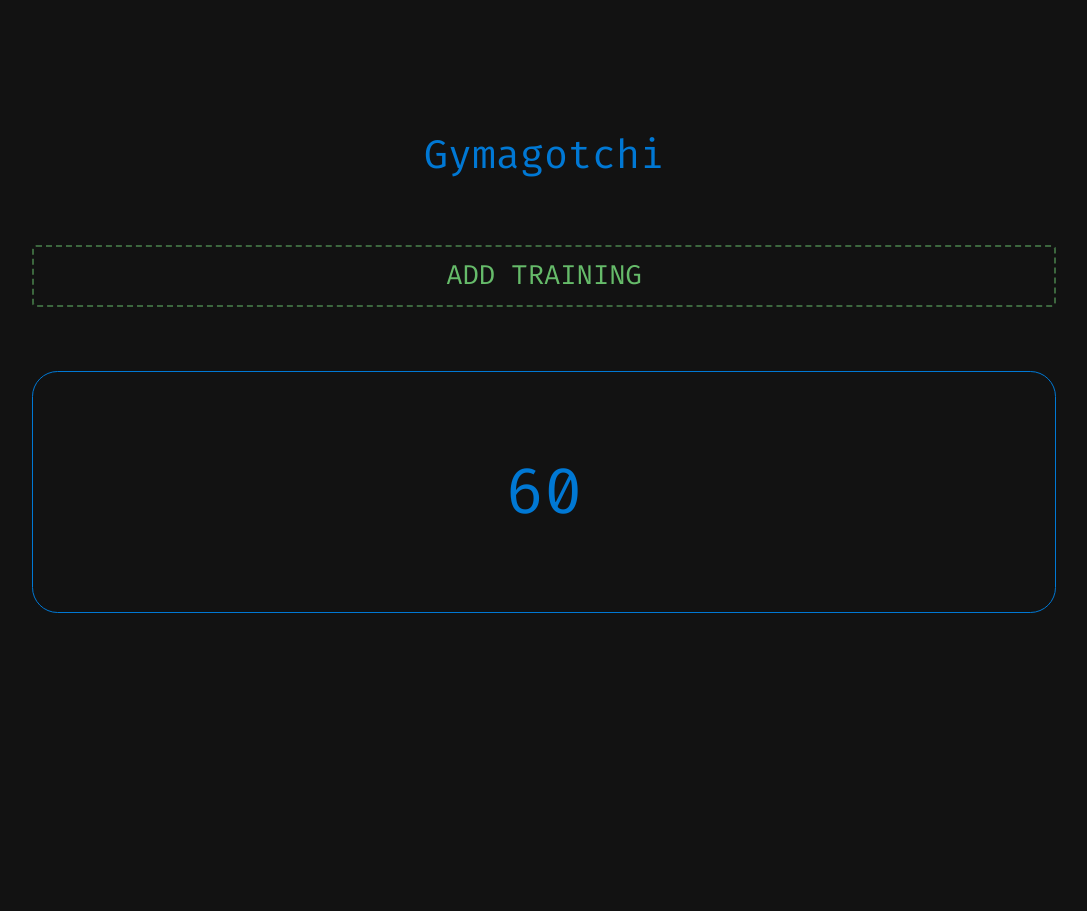
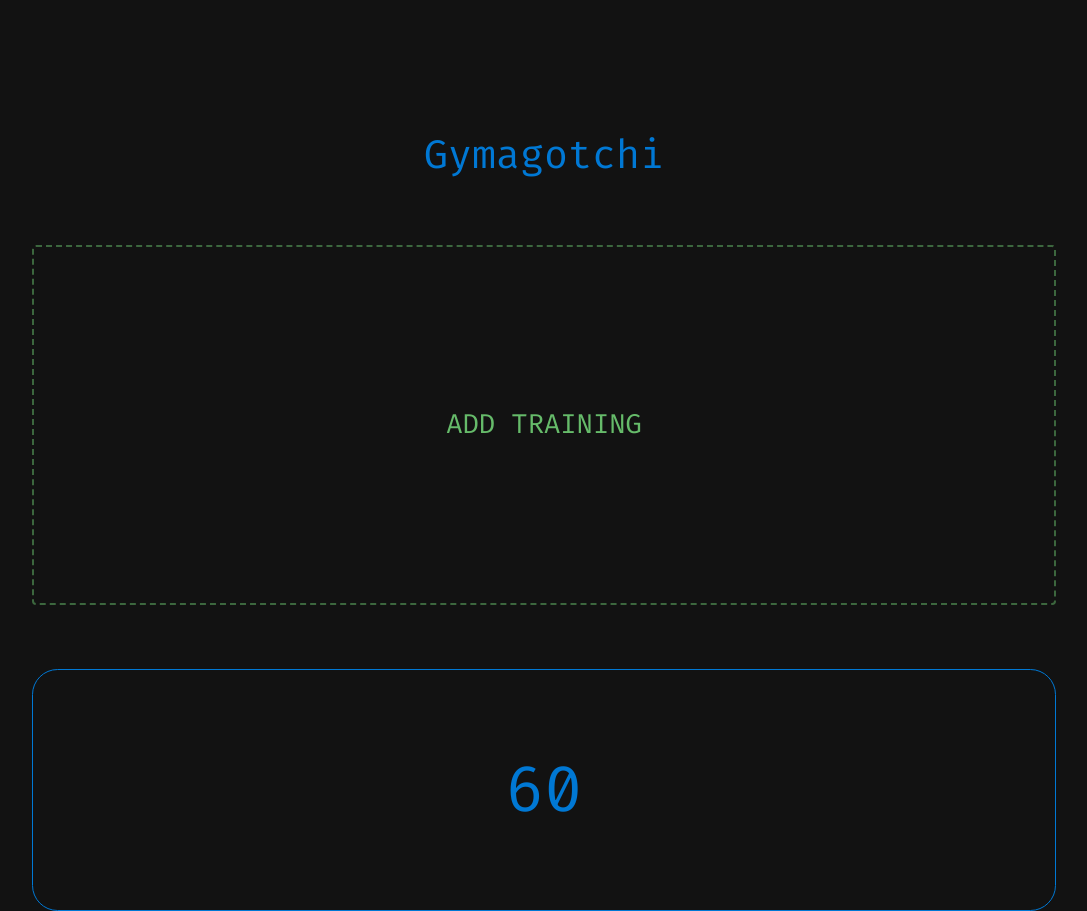
Before and after one commit to nandobfer/gymagotchi, a React (Vite) app: page / in a window 1280 px wide. Shown: the whole page, without its empty margins (96-1183 px from the left). Before the commit the page ends 800 px from the top, so only its background shows below. Built offline with nearby package versions, Linux system fonts and the light colour scheme; the HTML template or start-up script is replaced by a standard one.

Commit message:
update: new training button min height

```diff
--- a/src/components/NewTrainingButton.tsx
+++ b/src/components/NewTrainingButton.tsx
@@ -13,6 +13,7 @@ export const NewTrainingButton: React.FC<NewTrainingButtonProps> = ({}) => {
             color="success"
             sx={{
                 width: "80vw",
+                minHeight: "45vh",
                 height: "auto",
                 flexShrink: 0,
                 borderWidth: "2px",
```
